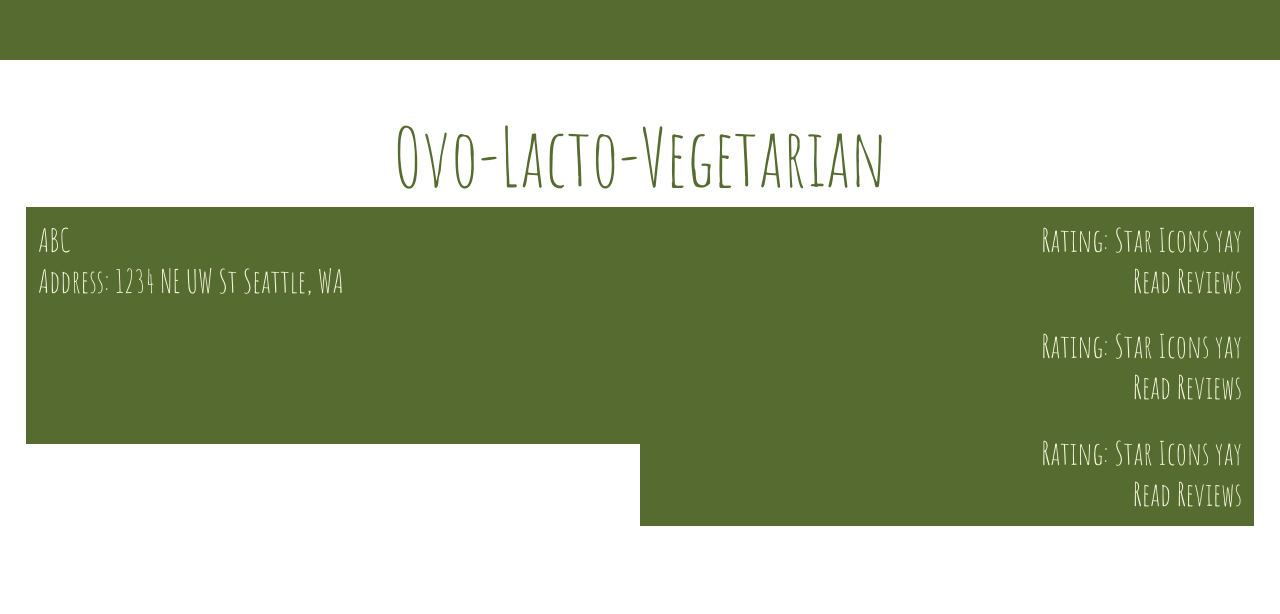
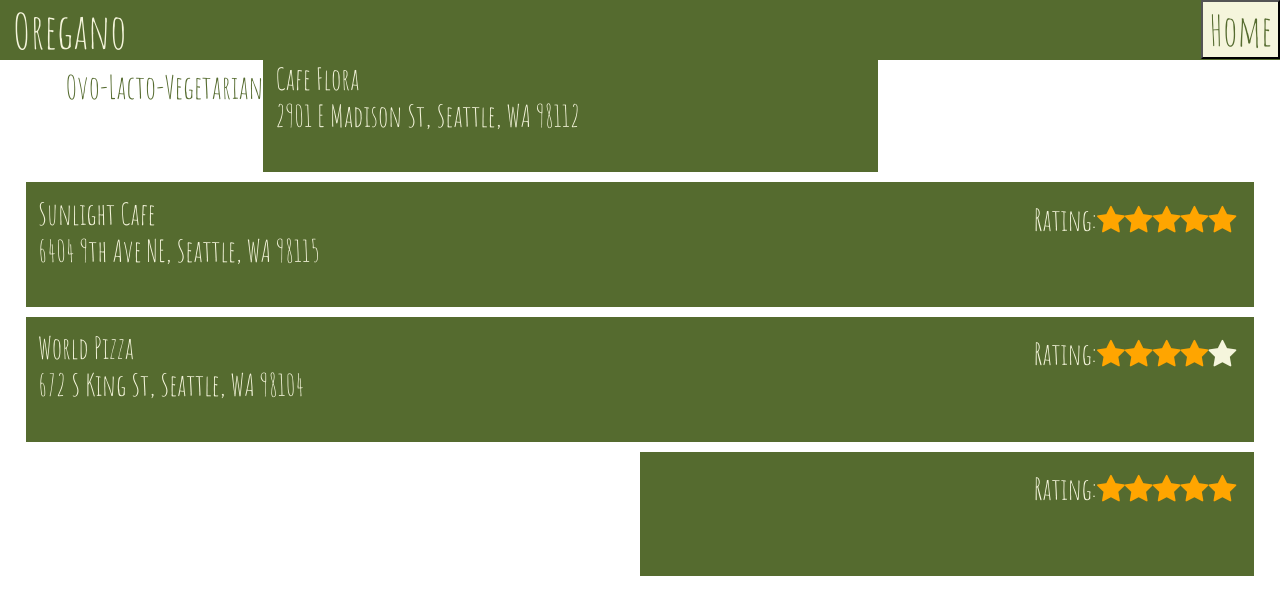
Before and after one commit to sanjanasridharcs/oregano-online, a React (Create React App) app: page / in a window 1280 px wide. Both pictures are taken after a click on the button "Ovo-Lacto-Vegetarian". Shown: the top 614 px of the page. Built offline with nearby package versions, Linux system fonts and the light colour scheme.

Commit message:
new changes

```diff
--- a/src/App.css
+++ b/src/App.css
@@ -36,9 +36,16 @@
 .subheader_text {
   color: darkolivegreen;
   font-family: 'Amatic SC', cursive;
-  font-size: 500%;
+  font-size: 200%;
   height: 20%;
-  padding-top: 80px;
+  padding-top: 40px;
+  float: left;
+  padding-left: 40px;
+}
+
+.subtextContainer {
+  height: 100px;
+  margin-top: 1%;
 }
 
 .subpage {
@@ -46,11 +53,16 @@
   margin: 1%;
 }
 
+.subtext {
+  height: 100%;
+  margin-top: 10px;
+}
+
 .subtextleft {
   background-color: darkolivegreen;
   color: beige;
   font-family: 'Amatic SC', cursive;
-  font-size: 200%;
+  font-size: 30px;
   padding: 1%;
   float: left;
   text-align: left;
@@ -61,9 +73,17 @@
   background-color: darkolivegreen;
   color: beige;
   font-family: 'Amatic SC', cursive;
-  font-size: 200%;
+  font-size: 30px;
+  float: right;
   padding: 1%;
-  float: right;
   text-align: right;
   width: 48%;
 }
+
+.subtextright_advanced {
+  text-align: right;
+}
+
+.checked {
+  color: orange;
+}
--- a/src/BasicInfo.js
+++ b/src/BasicInfo.js
@@ -1,6 +1,7 @@
 
 import './BasicInfo.css';
 import React, { Component } from 'react';
+import Rating from './Rating'
 
 class BasicInfo extends Component {
   constructor(props) {
@@ -11,14 +12,16 @@ class BasicInfo extends Component {
 
   render() {
     return (
-      <div>
-        <div className={"subtextleft"}>
+      <div className={"subtextContainer"}>
+        <div className={"subtextleft subtext"}>
           {this.props.name}<br></br>
           {this.props.add}
         </div>
-        <div className={"subtextright"}>
-          Rating: Star Icons yay<br></br>
-          Read Reviews
+        <div className={"subtextright subtext"}>
+          <Rating rating={this.props.rating}/><br></br>
+          <div className={"subtextright_advanced"}>
+            <div></div>
+          </div>
         </div>
       </div>
       );
--- a/src/Header.css
+++ b/src/Header.css
@@ -2,7 +2,36 @@
     width: 100%;
     height: 60px;
     background-color: darkolivegreen;
+
     position: fixed;
+    text-align: left;
+    font-size: 300%;
+    padding-left: 1%;
+
     left: 0px;
     top: 0px;
 }
+
+.Headertext {
+    width: 80%;
+    font-family: 'Amatic SC', 'cursive';
+    color: beige;
+    float: left;
+}
+
+.home_button_div {
+    width: 19%;
+    float: right;
+    background-color: darkolivegreen;
+    height: 60px;
+    margin-top: 0px;
+    margin-right: 1%;
+}
+
+.homebutton {
+    font-family: 'Amatic SC', 'cursive';
+    font-size: 42px;
+    background-color: beige;
+    color: darkolivegreen;
+    float: right;
+}
--- a/src/Header.js
+++ b/src/Header.js
@@ -5,7 +5,14 @@ import React, { Component } from 'react';
 class Header extends Component {
   render() {
     return (
-        <div className="Header"> </div>
+        <div className="Header">
+            <div className="Headertext">
+                Oregano
+            </div>
+            <div className="home_button_div">
+            <button className={"homebutton"} type="button" onClick={() => {this.props.displayHome('Home')}}>Home</button>
+            </div>
+        </div>
       );
   }
 }
--- /dev/null
+++ b/src/Rating.js
@@ -0,0 +1,34 @@
+import React, { Component } from 'react';
+
+
+class Rating extends Component {
+    constructor(props) {
+      super(props);
+      this.state = {}
+    }
+
+    renderStar(val) {
+        let ac = "";
+        if (this.props.rating >= val) {
+            ac = "checked";
+        }
+        return (
+            <span className={"fa fa-star " + ac}></span>
+        );
+    }
+
+    render() {
+      return (
+        <div className={"subtextright"}>
+          Rating:
+          {this.renderStar(1)}
+          {this.renderStar(2)}
+          {this.renderStar(3)}
+          {this.renderStar(4)}
+          {this.renderStar(5)}
+        </div>
+        );
+    }
+  }
+
+  export default Rating;
--- a/src/RealComp.js
+++ b/src/RealComp.js
@@ -11,8 +11,24 @@ class RealApp extends Component {
         }
     }
 
-    display(name) {
+    displayOvo(name) {
         this.setPage(1);
+    }
+
+    displayLacto(name) {
+        this.setPage(2);
+    }
+
+    displayVegan(name) {
+        this.setPage(3);
+    }
+
+    displayGluten(name) {
+        this.setPage(4);
+    }
+
+    displayHome(name) {
+        this.setPage(0);
     }
 
     setPage(page) {
@@ -31,10 +47,10 @@ class RealApp extends Component {
                             Oregano
                         </div>
                         <div>
-                            <button className={"button"} type="button" onClick={() => {this.display('Ovo-Lacto-Vegetarian')}}>Ovo-Lacto-Vegetarian</button>&nbsp;
-                            <button className={"button"} type="button" onClick={() => {this.display('Vegetarian')}}>Vegetarian</button>&nbsp;
-                            <button className={"button"} type="button" onClick={() => {this.display('Vegan')}}>Vegan</button>&nbsp;
-                            <button className={"button"} type="button" onClick={() => {this.display('Gluten Free')}}>Gluten-Free</button>
+                            <button className={"button"} type="button" onClick={() => {this.displayOvo('Ovo-Lacto-Vegetarian')}}>Ovo-Lacto-Vegetarian</button>&nbsp;
+                            <button className={"button"} type="button" onClick={() => {this.displayLacto('Vegetarian')}}>Lacto-Vegetarian</button>&nbsp;
+                            <button className={"button"} type="button" onClick={() => {this.displayVegan('Vegan')}}>Vegan</button>&nbsp;
+                            <button className={"button"} type="button" onClick={() => {this.displayGluten('Gluten Free')}}>Gluten-Free</button>
                         </div>
                     </div>
                 </div>
@@ -47,22 +63,113 @@ class RealApp extends Component {
                             Ovo-Lacto-Vegetarian
                         </div>
                         <BasicInfo
-                            name={"ABC"}
-                            add={"Address: 1234 NE UW St Seattle, WA"}
+                            name={"Cafe Flora"}
+                            add={"2901 E Madison St, Seattle, WA 98112"}
+                            rating={5}
                         />
-                        <BasicInfo />
-                        <BasicInfo />
+                        <BasicInfo
+                            name={"Sunlight Cafe"}
+                            add={"6404 9th Ave NE, Seattle, WA 98115"}
+                            rating={4}
+                        />
+                        <BasicInfo
+                            name={"World Pizza"}
+                            add={"672 S King St, Seattle, WA 98104"}
+                            rating={5}
+                        />
+                    </div>
+                </div>
+            )
+        } else if (this.state.page === 2) {
+            return (
+                <div className={"bigBrain_sub"}>
+                    <div className={"subpage"}>
+                        <div  className={"subheader_text"}>
+                            Lacto-Vegetarian
+                        </div>
+                        <BasicInfo
+                            name={"Cafe Flora"}
+                            add={"2901 E Madison St, Seattle, WA 98112"}
+                            rating={5}
+                        />
+                        <BasicInfo
+                            name={"Anar"}
+                            add={"2040 6th Ave, Seattle, WA 98121"}
+                            rating={4}
+                        />
+                        <BasicInfo
+                            name={"JaK's Grill"}
+                            add={"3701 NE 45th St, Seattle, WA 98105"}
+                            rating={2}
+                        />
+                    </div>
+                </div>
+            )
+        } else if (this.state.page === 3) {
+            return (
+                <div className={"bigBrain_sub"}>
+                    <div className={"subpage"}>
+                        <div  className={"subheader_text"}>
+                            Vegan
+                        </div>
+                        <BasicInfo
+                            name={"Harvest Beat"}
+                            add={"1711 N 45th St, Seattle, WA 98103"}
+                            rating={5}
+                        />
+                        <BasicInfo
+                            name={"Wayward Vegan Cafe"}
+                            add={"801 NE 65th St, Seattle, WA 98115"}
+                            rating={4}
+                        />
+                        <BasicInfo
+                            name={"Pizza Pi Vegan Pizzeria"}
+                            add={"5500 University Way, Seattle, WA 98105"}
+                            rating={4}
+                        />
+                    </div>
+                </div>
+            )
+        } else if (this.state.page === 4) {
+            return (
+                <div className={"bigBrain_sub"}>
+                    <div className={"subpage"}>
+                        <div  className={"subheader_text"}>
+                            <div className={"subheader_text"}>
+                                Gluten-Free
+                            </div>
+                            <div className={"searchbar"}>
+                                <input type="text" placeholder="Search.."></input>
+                            </div>
+                        </div>
+                        <BasicInfo
+                            name={"Niche Gluten Free Cafe & Bakery"}
+                            add={"808 12th Ave, Seattle, WA 98122"}
+                            rating={4}
+                        />
+                        <BasicInfo
+                            name={"Nuflours Bakery"}
+                            add={"518 15th Ave E, Seattle, WA 98112"}
+                            rating={5}
+                        />
+                        <BasicInfo
+                            name={"Capital Cider"}
+                            add={"818 E Pike St, Seattle, WA 98122"}
+                            rating={4}
+                        />
                     </div>
                 </div>
             )
         }
+
         return (""); // an empty page
     }
 
     render() {
         return (
         <div className="App">
-            <Header />
+            <Header displayHome={this.displayHome.bind(this)}/>
+            <link rel="stylesheet" href="https://cdnjs.cloudflare.com/ajax/libs/font-awesome/4.7.0/css/font-awesome.min.css"></link>
             {this.renderPage()}
         </div>
         );
--- a/src/index.js
+++ b/src/index.js
@@ -3,6 +3,7 @@ import ReactDOM from 'react-dom';
 import './index.css';
 import * as serviceWorker from './serviceWorker';
 import RealApp from './RealComp';
+
 
 ReactDOM.render(<RealApp />, document.getElementById('root'));
 
```
